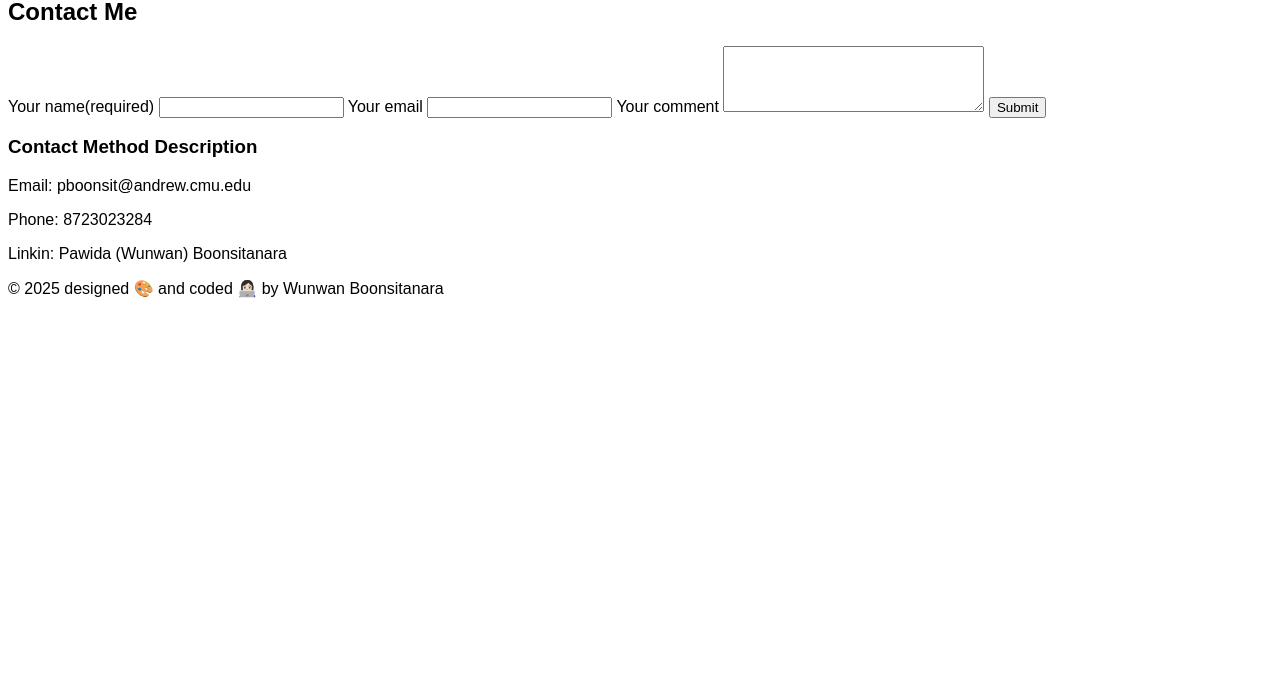
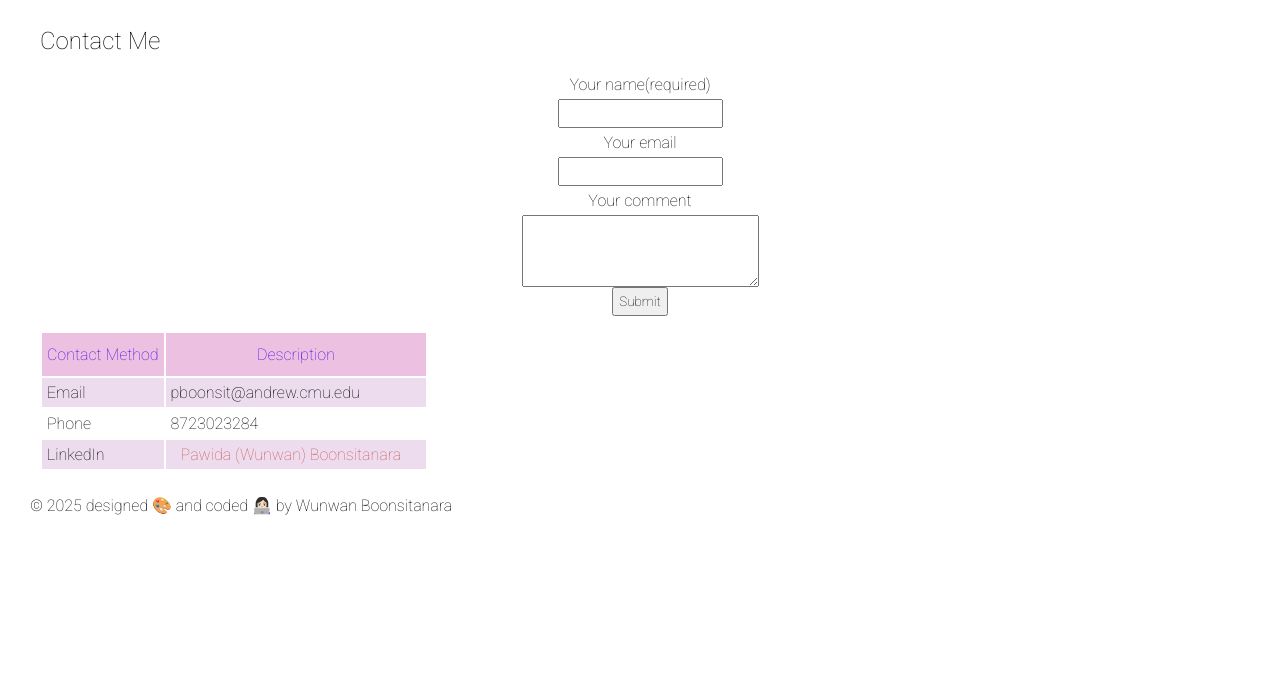
Before and after one commit to Wunwan/WebDevLabs, a plain HTML site: page views/contact.html in a window 1280 px wide. Shown: the part 120-800 px from the top of the page. Drawn offline with Linux system fonts and the light colour scheme.

Commit message:
Add files via upload

```diff
--- /dev/null
+++ b/static/style.css
@@ -0,0 +1,36 @@
+* {
+    font-family: "Roboto", sans-serif;
+    font-optical-sizing: auto;
+    font-weight: 100;
+    font-style: normal;
+    padding: 5px;
+    margin: 5px;
+    font-variation-settings:
+        "wdth" 100;
+    }
+
+#webname {
+    background-color: #D9DFFF;
+}
+a {
+    text-decoration: none;
+    color: #CD5C5C;
+    /* #F08080
+    #F57850 */
+    margin-right: 15px;
+}
+th {
+    padding-top: 12px;
+    padding-bottom: 12px;
+    background-color: #EBC0E0;
+    color: #5800EA;
+    width: fit-content;
+}
+tr:nth-child(even) {
+    background-color: #ECDCEE;
+}
+form *{
+    display: block;
+    margin: auto;
+    text-align: center;
+}
--- a/views/contact.html
+++ b/views/contact.html
@@ -1,17 +1,21 @@
 <!DOCTYPE html>
 <html lang="en">
 <head>
+    <meta charset="UTF-8">
+    <meta name="viewport" content="width=device-width, initial-scale=1.0">
     <meta name="author" content="Wunwan Boonsitanara">
     <meta name="keywords" content="Carnegie Mellon University, Information Systems">
     <meta name="description" content="Wunwan's Professional Website">
     <title>Wunwan</title>
+    <link rel="stylesheet" href="../static/style.css">
+
+    <link rel="preconnect" href="https://fonts.googleapis.com">
+    <link rel="preconnect" href="https://fonts.gstatic.com" crossorigin>
+    <link href="https://fonts.googleapis.com/css2?family=Roboto:ital,wght@0,100..900;1,100..900&display=swap" rel="stylesheet">
 </head>
 <body>
-    <style>
-        body {font-family: Arial}
-    </style>
     <header>
-        <h1>Wunwan Boonsitanara</h1>
+        <h1 id="webname">Wunwan Boonsitanara</h1>
         <nav>
             <a href="../index.html">Home</a>
             <a href="cv.html">CV</a>
@@ -21,23 +25,23 @@
     </header>
     <div class="main">
         <h2>Contact Me</h2>
-        <form action="/action_page.php">
+        <form>
             <label for="name">Your name(required)</label>
-            <input type="text" name ="name"id="name" required>
+            <input type="text" id="name" required>
             <label for="email">Your email</label>
-            <input type="email">
-            <label for="text">Your comment</label>
+            <input type="email" id="email">
+            <label for="comment">Your comment</label>
             <textarea id="comment" name="comment" rows="4" cols="30"></textarea>
             <input type="submit" value="Submit">
         </form>
-        <h3>Contact Method Description</h3>
-        <p>Email: pboonsit@andrew.cmu.edu</p>
-        <p>Phone: 8723023284</p>
-        <p>Linkin: Pawida (Wunwan) Boonsitanara </p>
+        <table>
+            <tr><th>Contact Method</th><th>Description</th></tr>
+            <tr><td>Email</td><td>pboonsit@andrew.cmu.edu</td></tr>
+            <tr><td>Phone</td><td>8723023284</td></tr>
+            <tr><td>LinkedIn</td><td><a href="https://www.linkedin.com/in/pawida-boonsitanara-107b46263/">Pawida (Wunwan) Boonsitanara</a></td></tr>
+        </table>
     </div>
-    <footer>
-        <p>© 2025 designed 🎨 and coded 👩🏻‍💻 by Wunwan Boonsitanara</p>
-    </footer>
+    <footer>© 2025 designed 🎨 and coded 👩🏻‍💻 by Wunwan Boonsitanara</footer>
 
 </body>
 </html>
```
Also changed, not shown: index.html (+8 -8 lines), views/cv.html (+18 -13 lines), views/fun.html (+9 -7 lines), 1 other file.
